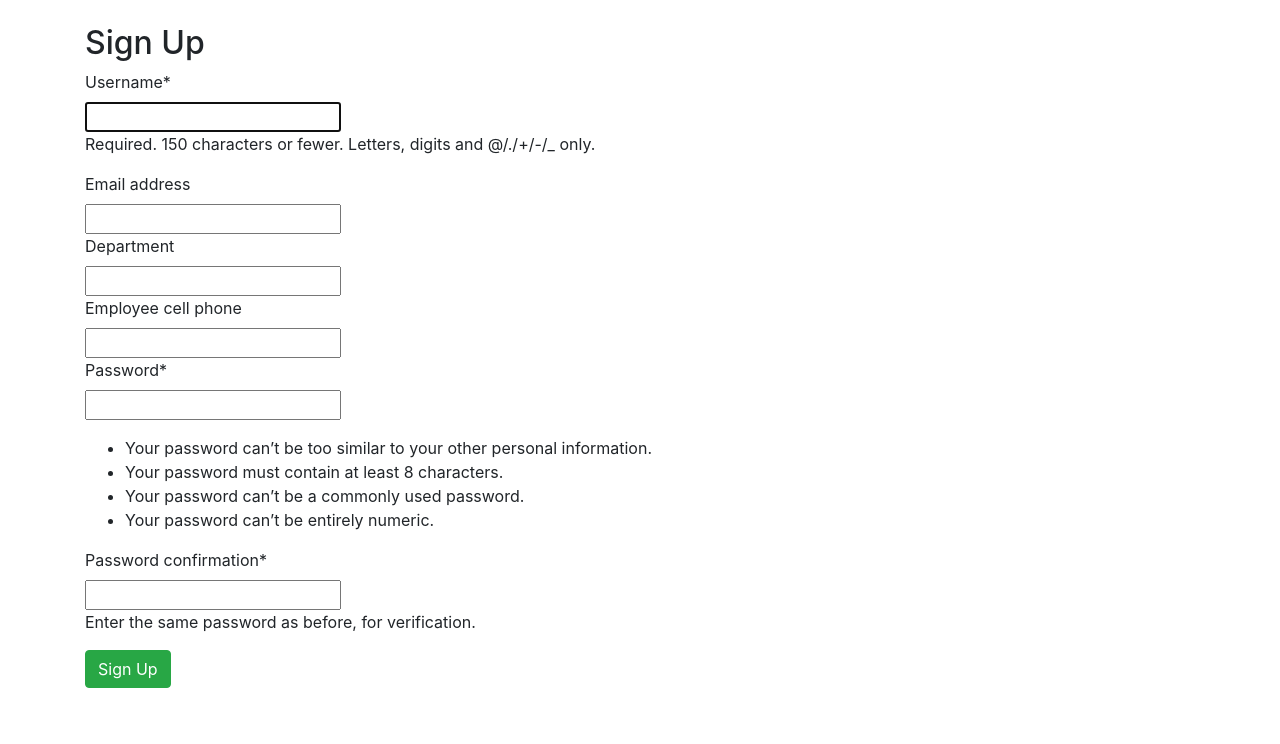
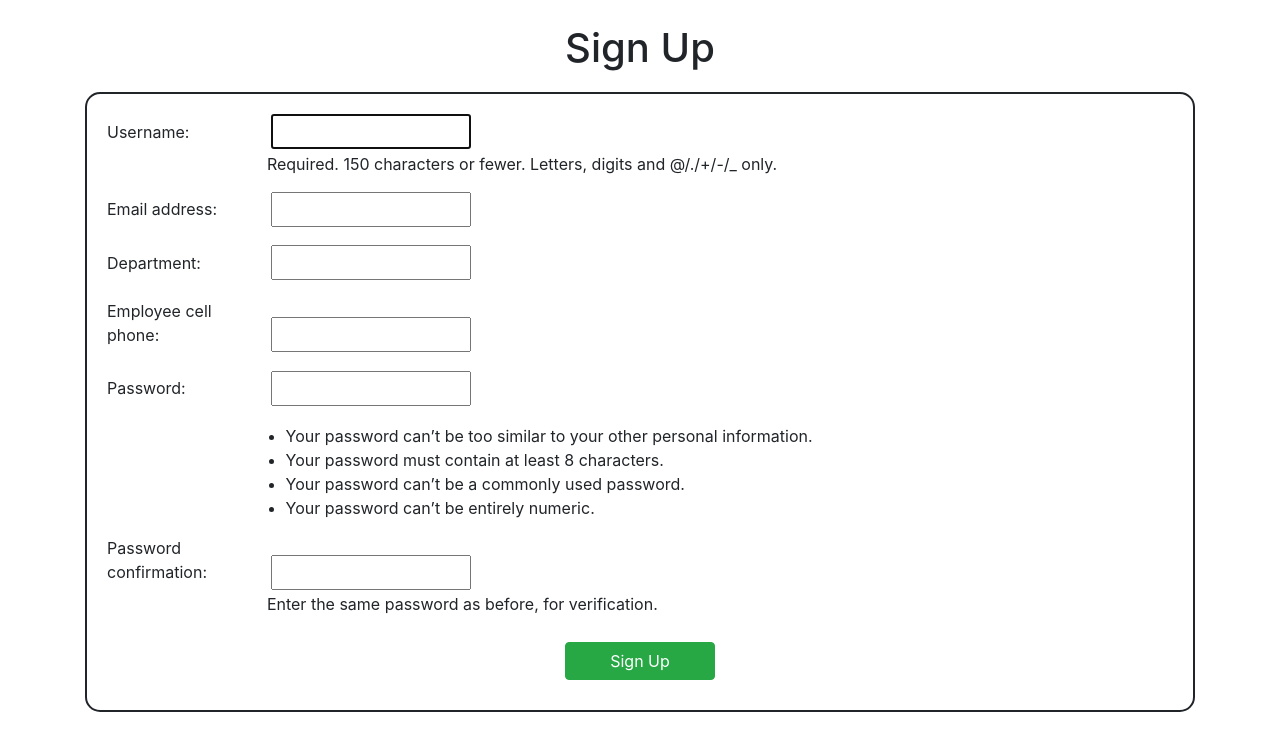
Before and after one commit to Shravya9506/Assignment1_Client_Management_System, a Django app: page /users/signup/ in a window 1280 px wide. Shown: the part 56-800 px from the top of the page. Run offline with Django 3.2, Linux system fonts and the light colour scheme; some libraries are stand-ins or nearby versions.

Commit message:
Added css to all custom templates
Added a css file in statics directory and add styles to custom template fields.

```diff
--- a/CMS_Clients/settings.py
+++ b/CMS_Clients/settings.py
@@ -122,6 +122,10 @@ USE_TZ = True
 
 STATIC_URL = '/static/'
 
+STATICFILES_DIRS = [
+    os.path.join(BASE_DIR, 'statics')
+]
+
 AUTH_USER_MODEL = 'users.CustomUser'
 
 LOGIN_REDIRECT_URL = 'home'
--- a/clients/models.py
+++ b/clients/models.py
@@ -50,7 +50,7 @@ class PurchasedCar(models.Model):
     client = models.ForeignKey(
         Client,
         on_delete = models.CASCADE,
-        related_name="purchasedCar",
+        related_name="purchasedCar"
     )
     carName = models.CharField(max_length=140, blank=True)
     carModelType = models.CharField(max_length=140, blank=True)
--- a/clients/views.py
+++ b/clients/views.py
@@ -48,7 +48,7 @@ class PurchasedCarCreatView(LoginRequiredMixin, CreateView):
     model = PurchasedCar
     fields = ('client', 'carName', 'carModelType', 'purchaseDate', 'soldBy')
     template_name = 'purchasedCar_new.html'
-    login_url = 'login'
+    success_url = reverse_lazy('client_list')
 
     def form_valid(self, form):
         form.instance.author = self.request.user
@@ -58,7 +58,6 @@ class CommentCreateView(LoginRequiredMixin, CreateView):
     model = Comment
     fields = ('client', 'comment', 'author')
     template_name = 'Comment_new.html'
-    login_url = 'login'
 
     def form_valid(self, form):
         form.instance.author = self.request.user
--- /dev/null
+++ b/statics/css/styles.css
@@ -0,0 +1,39 @@
+.custom-form {
+    padding: 20px;
+    border : 2px solid;
+    border-radius: 15px;
+}
+
+h1{
+    text-align: center;
+    margin: 20px 0px;
+}
+
+.custom-form input,select {
+    height: 35px;
+    width: 200px;
+}
+
+.custom-form p label {
+    width: 15%;
+}
+
+.custom-form p span {
+    display: block;
+    margin-left: 15%;
+}
+.custom-form ul {
+    margin-left: 13%;
+}
+
+.buttons-container {
+    width:100%;
+    display: flex;
+    flex-direction: column;
+    align-items: center;
+}
+
+.buttons-container button {
+    width: 150px;
+    margin: 10px 0;
+}
--- a/templates/base.html
+++ b/templates/base.html
@@ -5,9 +5,10 @@
     <meta charset="utf-8">
     <meta name="viewport" content="width=device-width,
     initial-scale=1, shrink-to-fit=no">
-
+    {% load staticfiles %}
     <!-- Bootstrap CSS -->
     <link rel="stylesheet" href="https://stackpath.bootstrapcdn.com/bootstrap/4.1.3/css/bootstrap.min.css" integrity="sha384-MCw98/SFnGE8fJT3GXwEOngsV7Zt27NXFoaoApmYm81iuXoPkFOJwJ8ERdknLPMO" crossorigin="anonymous">
+    <link rel="stylesheet" href="{% static 'css/styles.css' %}" >
 
   </head>
   <body>
--- a/templates/client_delete.html
+++ b/templates/client_delete.html
@@ -4,9 +4,11 @@
 
 {% block content %}
     <h1>Delete</h1>
-    <form action="" method="post">{% csrf_token %}
+    <form class="custom-form" action="" method="post">{% csrf_token %}
       <p>Are you sure you want to delete "{{ client.name }}"?</p>
-      <button class="btn btn-danger ml-2" type="submit">Confirm</button>
+        <div class="buttons-container">
+            <button class="btn btn-danger ml-2" type="submit">Confirm</button>
+        </div>
     </form>
 {% endblock content %}
 </html>
--- a/templates/client_edit.html
+++ b/templates/client_edit.html
@@ -4,9 +4,11 @@
 
 {% block content %}
     <h1>Edit</h1>
-    <form action="" method="post">{% csrf_token %}
+    <form class="custom-form" action="" method="post">{% csrf_token %}
       {{ form.as_p }}
-    <button class="btn btn-info ml-2" type="submit">Update</button>
+        <div class="buttons-container">
+            <button class="btn btn-info ml-2" type="submit">Update</button>
+        </div>
 </form>
 {% endblock content %}
 </html>
--- a/templates/client_list.html
+++ b/templates/client_list.html
@@ -4,7 +4,7 @@
 {% block title %}Clients{% endblock title %}
 
 {% block content %}
-    <div class="d-flex flex-row"><a class="btn btn-info" type="button" href="{% url 'purchasedCar_new' %}">Add a newly purchased car details</a><button class="btn btn-info ml-5" href="{% url 'comment_new' %}">Add a new comment</button></div></br></br>
+    <div class="d-flex flex-row"><a class="btn btn-info" type="button" href="{% url 'purchasedCar_new' %}">Add a newly purchased car details</a><a type="button" class="btn btn-info ml-5" href="{% url 'comment_new' %}">Add a new comment</a></div>
     <h1>Clients list</h1>
   {% for client in object_list %}
     <div class="card">
--- a/templates/client_new.html
+++ b/templates/client_new.html
@@ -4,9 +4,11 @@
 
 {% block content %}
     <h1>New Client</h1>
-    <form action="" method="post">{% csrf_token %}
+    <form class="custom-form" action="" method="post">{% csrf_token %}
       {{ form.as_p }}
-      <button class="btn btn-success ml-2" type="submit">Save</button>
+        <div class="buttons-container">
+            <button class="btn btn-success ml-2" type="submit">Save</button>
+        </div>
     </form>
 {% endblock content %}
 </html>
--- a/templates/comment_new.html
+++ b/templates/comment_new.html
@@ -4,9 +4,11 @@
 
 {% block content %}
     <h1>Add comment</h1>
-    <form action="" method="post">{% csrf_token %}
+    <form class="custom-form" action="" method="post">{% csrf_token %}
       {{ form.as_p }}
-      <button class="btn btn-success ml-2" type="submit">Save</button>
+        <div class="buttons-container">
+            <button class="btn btn-success ml-2" type="submit">Save</button>
+        </div>
     </form>
 {% endblock content %}
 </html>
--- a/templates/purchasedCar_delete.html
+++ b/templates/purchasedCar_delete.html
@@ -4,9 +4,11 @@
 
 {% block content %}
     <h1>Delete</h1>
-    <form action="" method="post">{% csrf_token %}
+    <form class="custom-form" action="" method="post">{% csrf_token %}
       <p>Are you sure you want to delete the car details "{{ purchasedcar.carName }}" purchased by the client "{{ purchasedcar.client }}"?</p>
-      <button class="btn btn-danger ml-2" type="submit">Confirm</button>
+        <div class="buttons-container">
+            <button class="btn btn-danger ml-2" type="submit">Confirm</button>
+        </div>
     </form>
 {% endblock content %}
 </html>
--- a/templates/purchasedCar_edit.html
+++ b/templates/purchasedCar_edit.html
@@ -4,9 +4,11 @@
 
 {% block content %}
     <h1>Edit</h1>
-    <form action="" method="post">{% csrf_token %}
+    <form class="custom-form" action="" method="post">{% csrf_token %}
       {{ form.as_p }}
-    <button class="btn btn-info ml-2" type="submit">Update</button>
+        <div class="buttons-container">
+            <button class="btn btn-info ml-2" type="submit">Update</button>
+        </div>
 </form>
 {% endblock content %}
 </html>
--- a/templates/purchasedCar_new.html
+++ b/templates/purchasedCar_new.html
@@ -4,9 +4,11 @@
 
 {% block content %}
     <h1>New Car purchased</h1>
-    <form action="" method="post">{% csrf_token %}
+    <form class="custom-form" action="" method="post">{% csrf_token %}
       {{ form.as_p }}
+        <div class="buttons-container">
       <button class="btn btn-success ml-2" type="submit">Save</button>
+        </div>
     </form>
 {% endblock content %}
 </html>
--- a/templates/registration/login.html
+++ b/templates/registration/login.html
@@ -5,11 +5,11 @@
 {% block title %}Log In{% endblock title %}
 
 {% block content %}
-<h2 class=>Log In</h2>
-<form method="post">
+<h1>Log In</h1>
+<form class="custom-form" method="post">
     {% csrf_token %}
     {{ form.as_p }}
-    <div class="ml-4">
+    <div class="buttons-container">
         <button class="btn btn-success ml-5" type="submit">Log In</button>
         <p class="ml-5"><a href="{% url "password_reset" %}"><u>Forgot password?</u></a></p>
     </div>
--- a/templates/registration/password_change_form.html
+++ b/templates/registration/password_change_form.html
@@ -7,10 +7,12 @@
 
           <h1>Change your password</h1>
 
-          <form method="POST">
+          <form class="custom-form" method="POST">
             {% csrf_token %}
             {{ form.as_p }}
-            <input class="btn btn-success" type="submit" value="Change my password">
+            <div class="buttons-container">
+                <input class="btn btn-success" type="submit" value="Change my password">
+            </div>
           </form>
         {% endblock %}
     </div>
--- a/templates/registration/password_reset_confirm.html
+++ b/templates/registration/password_reset_confirm.html
@@ -10,7 +10,9 @@
         <form class="form-group" method="POST">
           {% csrf_token %}
           {{ form.as_p }}
-          <input type="submit" value="Change my password">
+            <div class="buttons-container">
+                <input type="submit" value="Change my password">
+            </div>
         </form>
         {% else %}
 
--- a/templates/registration/password_reset_form.html
+++ b/templates/registration/password_reset_form.html
@@ -8,10 +8,12 @@
           <h1>Forgot your password?</h1>
           <p>Enter your email address below, and we'll email instructions for setting a new one.</p>
 
-          <form method="POST">
+          <form class="custom-form" method="POST">
             {% csrf_token %}
             {{ form.as_p }}
-            <input type="submit" value="Send me instructions!">
+            <div class="buttons-container">
+                <input type="submit" value="Send me instructions!">
+            </div>
           </form>
         {% endblock %}
     </div>
--- a/templates/signup.html
+++ b/templates/signup.html
@@ -7,11 +7,13 @@
 {% block title %}Sign Up{% endblock title %}
 
 {% block content %}
-<h2>Sign Up</h2>
-<form method="post">
+<h1>Sign Up</h1>
+<form class="custom-form" method="post">
   {% csrf_token %}
-  {{ form|crispy }}
-  <button class="btn btn-success" type="submit">Sign Up</button>
+  {{ form.as_p }}
+    <div class="buttons-container">
+        <button class="btn btn-success" type="submit">Sign Up</button>
+    </div>
 </form>
 {% endblock content %}
 </html>
```
Also changed, not shown: clients/migrations/0003_purchasedcar.py.
